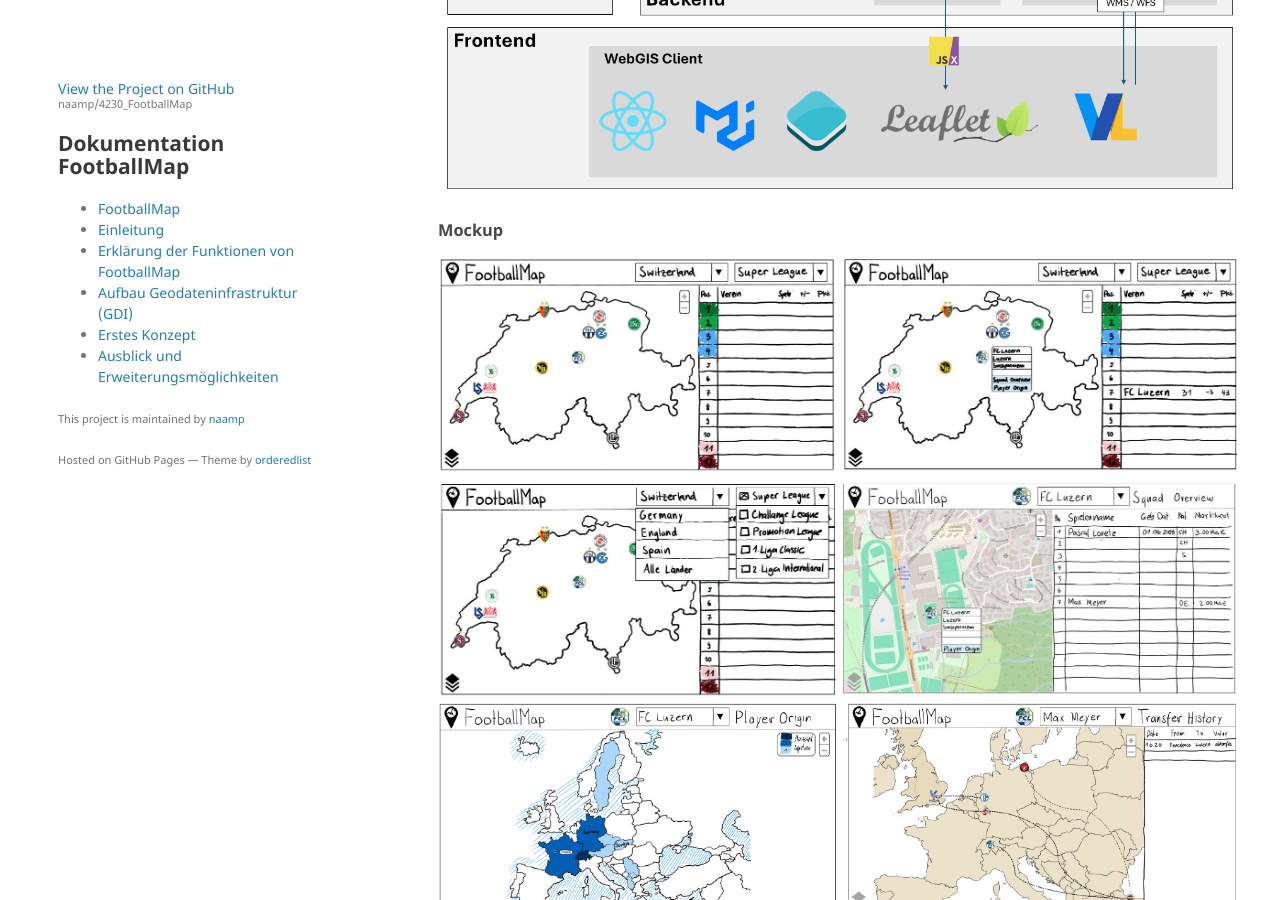
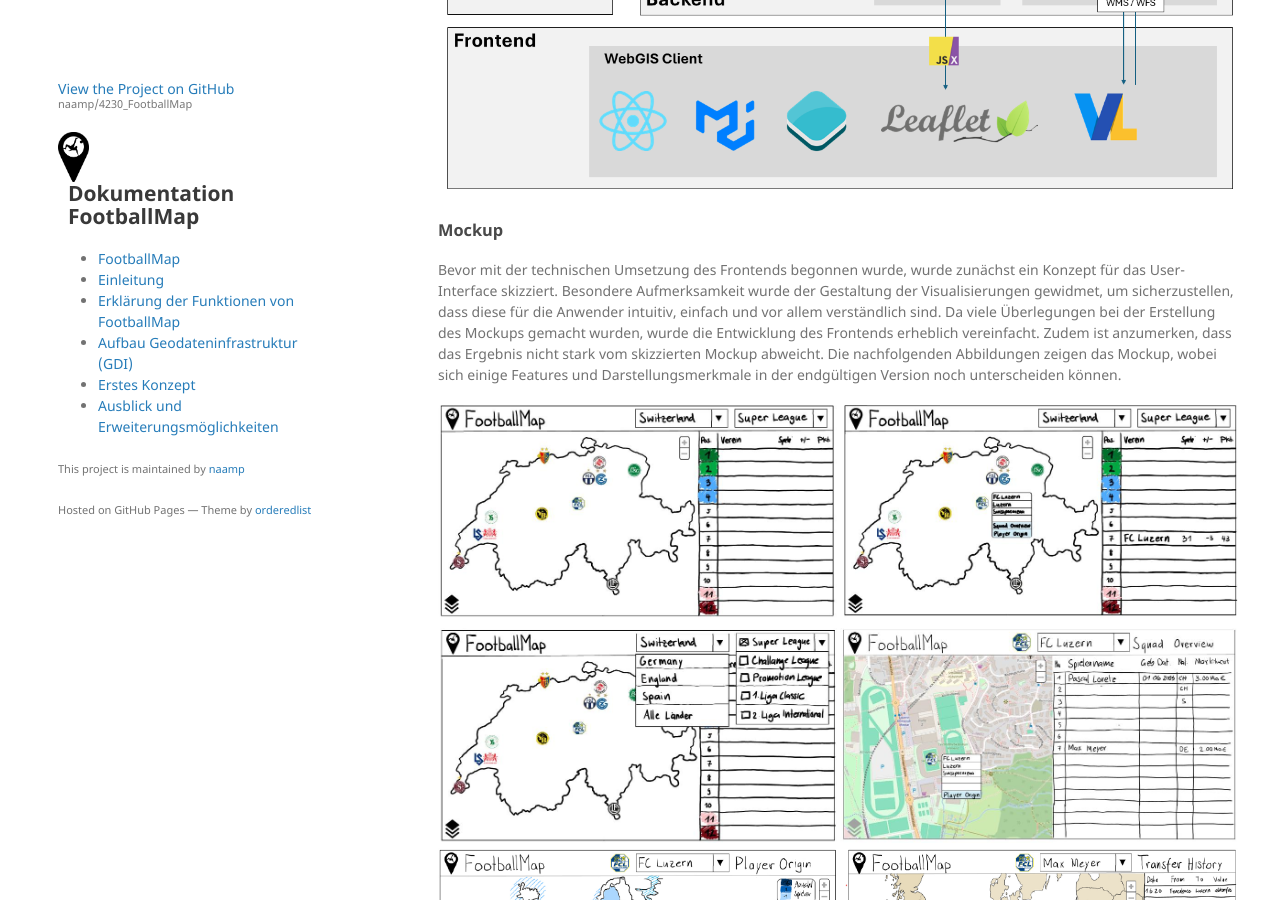
Before and after one commit to naamp/4230_FootballMap, a Jekyll site: the page built from docs/konzept.md, in a window 1280 px wide and 900 px high, scrolled down 442 px. Built offline with Jekyll 4.4.1, drawn with Linux system fonts in a browser that asks for light colours; our own code applies the rules of GitHub Pages for plain Markdown files.

Commit message:
20240514_14_Nando
Pages

```diff
--- a/client/src/startpage.js
+++ b/client/src/startpage.js
@@ -330,7 +330,7 @@
         // Darstellen der Karte
         const newMap = new Map({
             layers: [
-                osmStandard,
+                MapBoxLight,
                 newVectorLayer
             ],
             view: new View({
--- a/docs/_layouts/default.html
+++ b/docs/_layouts/default.html
@@ -32,7 +32,10 @@
             <li><a href="{{ site.github.repository_url }}">View On <strong>GitHub</strong></a></li>
         </ul>
         {% endif %}
-        <h2>Dokumentation FootballMap</h2>
+        <div class="header-content">
+          <img src="Bilder/Logo_FootballMap_schwarz.png" alt="Logo" style="height:50px; vertical-align: middle;">
+          <h2 style="display: inline-block; margin-left: 10px;">Dokumentation FootballMap</h2>
+      </div>
         <nav>
             <ul>
                 <li><a href="https://naamp.github.io/4230_FootballMap/index.html">FootballMap</a></li>
--- a/docs/konzept.md
+++ b/docs/konzept.md
@@ -7,6 +7,8 @@
 ![GDI Konzept](Bilder/GDI_Architektur_konzept.png)
 
 ### Mockup
+
+Bevor mit der technischen Umsetzung des Frontends begonnen wurde, wurde zunächst ein Konzept für das User-Interface skizziert. Besondere Aufmerksamkeit wurde der Gestaltung der Visualisierungen gewidmet, um sicherzustellen, dass diese für die Anwender intuitiv, einfach und vor allem verständlich sind. Da viele Überlegungen bei der Erstellung des Mockups gemacht wurden, wurde die Entwicklung des Frontends erheblich vereinfacht. Zudem ist anzumerken, dass das Ergebnis nicht stark vom skizzierten Mockup abweicht. Die nachfolgenden Abbildungen zeigen das Mockup, wobei sich einige Features und Darstellungsmerkmale in der endgültigen Version noch unterscheiden können.
 
 ![mockup2](Bilder/mockup2.png)
 ![mockup1](Bilder/mockup1.png)
```
Also changed, not shown: docs/ausblick.md (+1 -0 lines), 1 other file.
